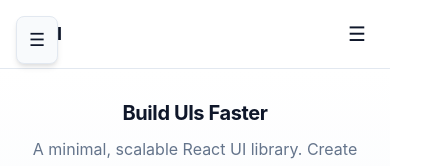
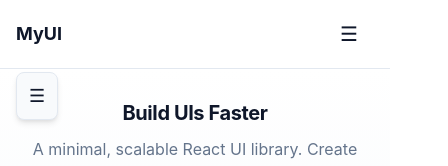
Before and after one commit to N-Adeodatus/react-ui-library, a React (Vite) app: page / in a window 390 px wide. Shown: the top 166 px of the page, 448 px wide, since content can reach past the window. Built offline with nearby package versions, Linux system fonts and the light colour scheme.

Commit message:
fixed menu

```diff
--- a/src/components/Navbar.jsx
+++ b/src/components/Navbar.jsx
@@ -20,6 +20,7 @@ export default function Navbar({ logo, links = [], className = '', actions = nul
             className="nav-toggle"
             onClick={toggleMenu}
             aria-label="Toggle menu"
+            aria-expanded={isMenuOpen}
           >
             {isMenuOpen ? '✕' : '☰'}
           </button>
--- a/src/styles/ui.css
+++ b/src/styles/ui.css
@@ -24,6 +24,11 @@ body {
   line-height: 1.6;
   color: var(--color-text);
   background-color: var(--color-background);
+  overflow-x: hidden;
+}
+
+html {
+  overflow-x: hidden;
 }
 
 /* Focus improvements for accessibility */
@@ -254,7 +259,7 @@ body {
   padding: var(--space-4) 0;
   position: sticky;
   top: 0;
-  z-index: 100;
+  z-index: 101;
 }
 
 @media (prefers-color-scheme: dark) {
@@ -307,6 +312,8 @@ body {
   border-radius: var(--radius-md);
   transition: all 0.2s ease;
   white-space: nowrap;
+  word-wrap: break-word;
+  overflow-wrap: break-word;
 }
 
 .nav-links a:hover {
@@ -347,21 +354,28 @@ body {
 
   .nav-inline {
     align-items: center;
+    position: relative;
+  }
+
+  .nav-content {
+    position: relative;
   }
 
   .nav-links {
     display: none;
     position: absolute;
-    top: calc(100% + var(--space-4));
+    top: 100%;
+    right: calc(-1 * var(--space-4));
     left: calc(-1 * var(--space-4));
-    right: calc(-1 * var(--space-4));
     background: var(--color-surface);
     border-bottom: 1px solid var(--color-border);
-    box-shadow: var(--shadow-md);
+    box-shadow: var(--shadow-lg);
     flex-direction: column;
     align-items: stretch;
     padding: var(--space-4);
     gap: var(--space-2);
+    z-index: 102;
+    margin-top: var(--space-1);
   }
 
   .nav-links.open {
@@ -371,6 +385,8 @@ body {
   .nav-links a {
     padding: var(--space-3) var(--space-4);
     width: 100%;
+    white-space: nowrap;
+    text-align: left;
   }
 
   .nav-actions {
@@ -384,11 +400,21 @@ body {
   .nav-actions-mobile {
     display: flex;
     justify-content: center;
+    margin-top: var(--space-4);
+    padding-top: var(--space-4);
+    border-top: 1px solid var(--color-border);
   }
 
   .nav-actions-mobile .btn {
     width: 100%;
     justify-content: center;
+  }
+}
+
+@media (max-width: 678px) {
+  .nav-toggle {
+    display: block;
+    margin-right: var(--space-2);
   }
 }
 
@@ -465,9 +491,9 @@ body {
 .sidebar-toggle {
   display: none;
   position: fixed;
-  top: var(--space-4);
+  top: calc(var(--space-4) + 60px);
   left: var(--space-4);
-  z-index: 1000;
+  z-index: 99;
   background: var(--color-surface);
   border: 1px solid var(--color-border);
   border-radius: var(--radius-md);
@@ -561,10 +587,17 @@ body {
 @media (max-width: 768px) {
   .sidebar-toggle {
     display: block;
+    top: calc(var(--space-4) + 60px);
   }
 
   .sidebar.open {
     transform: translateX(0);
+  }
+}
+
+@media (max-width: 678px) {
+  .sidebar-toggle {
+    top: calc(var(--space-4) + 56px);
   }
 }
 
```
